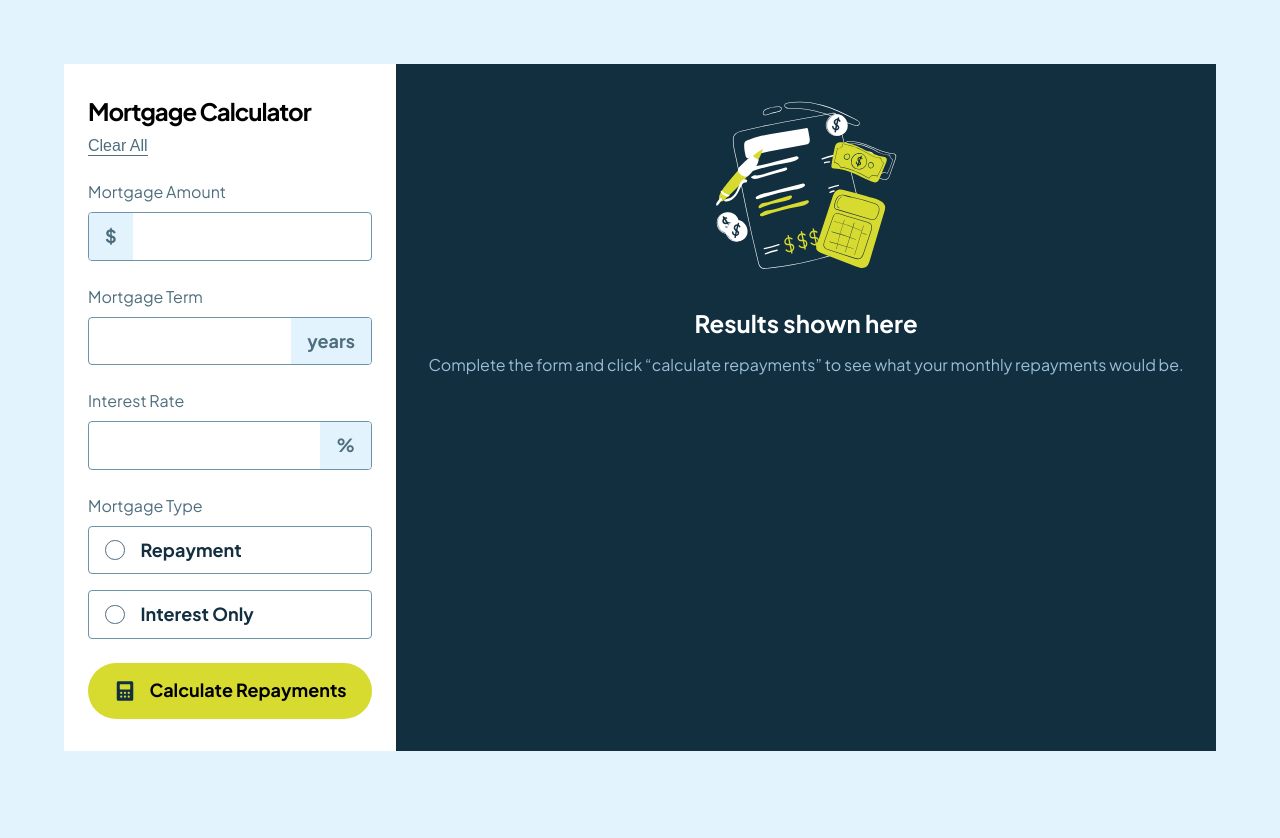
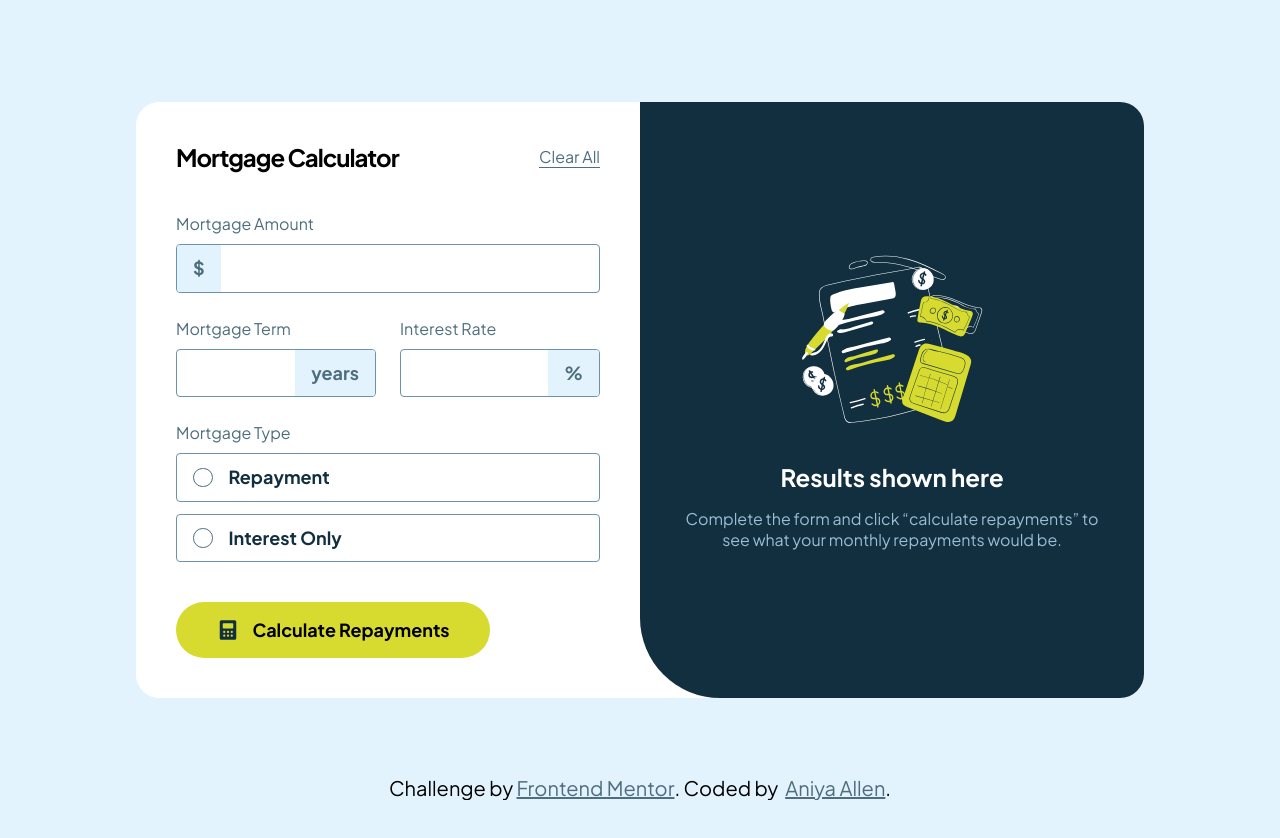
Before and after one commit to amallen1/mortgage-calc, a plain HTML site: page index.html in a window 1280 px wide. After the commit the page ends 800 px from the top, so only its background shows below. Drawn offline with Linux system fonts and the light colour scheme.

Commit message:
updated styles

```diff
--- a/index.html
+++ b/index.html
@@ -80,7 +80,7 @@
             </button>
           </form>
         </section>
-        <section class="results">
+        <section class="results empty">
           <!-- empty results -->
           <div>
             <img
@@ -95,14 +95,15 @@
             monthly repayments would be.
           </p>
         </section>
+
       </div>
     </main>
 
-    <!-- <div class="attribution">
-      Challenge by
-      <a href="https://www.frontendmentor.io?ref=challenge">Frontend Mentor</a>.
-      Coded by <a href="#">Your Name Here</a>.
-    </div> -->
+    <div class="attribution">
+      Challenge by&nbsp;
+      <a href="https://www.frontendmentor.io?ref=challenge"> Frontend Mentor</a
+      >. Coded by &nbsp; <a href="https://aniyaallen.com"> Aniya Allen</a>.
+    </div>
     <script src="index.js"></script>
   </body>
 </html>
--- a/styles.css
+++ b/styles.css
@@ -18,10 +18,14 @@
   --slate-900: hsl(202, 55%, 16%);
 }
 
+html {
+  position: relative;
+}
+
 body {
   background-color: var(--slate-100);
-  height: 100vh;
   font-family: "Plus Jakarta Sans", sans-serif;
+  /* position: relative; */
 }
 
 h1 {
@@ -52,6 +56,7 @@ h1 {
   border: none;
   border-bottom: 1px solid var(--slate-700);
   font-size: 1rem;
+  font-family: "Plus Jakarta Sans", sans-serif;
 }
 
 .clear-btn:hover {
@@ -91,6 +96,7 @@ input[type="number"] {
   font-weight: 700;
   color: var(--slate-900);
   font-family: "Plus Jakarta Sans", sans-serif;
+  -moz-appearance: textfield; /* hides spinner on firefox */
 }
 
 input[type="number"]:hover {
@@ -112,6 +118,7 @@ input[type="number"]::-webkit-outer-spin-button {
 
 .input-icon.prefix + input[type="number"] {
   padding-left: 3.75rem;
+  padding-right: 1rem;
 }
 
 .input-icon.years + input[type="number"] {
@@ -169,6 +176,7 @@ input[type="number"]::-webkit-outer-spin-button {
 
 .radio-option:has(input[type="radio"]:checked) {
   background-color: rgba(216, 219, 47, 0.15);
+  border-color: var(--lime);
 }
 
 .radio-option input,
@@ -231,6 +239,7 @@ input[type="radio"]:checked::after {
 
 .submit-btn:hover {
   cursor: pointer;
+  background-color: #eced97;
 }
 
 /* results section */
@@ -252,22 +261,112 @@ input[type="radio"]:checked::after {
 }
 
 .instructions {
-    color: var(--slate-300)
+  color: var(--slate-300);
 }
 
 /* Attribution */
 
 .attribution {
   font-size: 11px;
-  text-align: center;
+  position: absolute;
+  bottom: 0px;
+  width: 100%;
+  display: flex;
+  justify-content: center;
+  color: var(--white);
 }
 .attribution a {
-  color: hsl(228, 45%, 44%);
+  /* color: hsl(228, 45%, 44%); */
+  color: var(--lime);
 }
 
-@media (min-width: 550px) {
+@media (min-width: 600px) {
+  .attribution {
+    font-size: 1.25rem;
+    color: black;
+  }
+
+  .attribution a {
+    color: var(--slate-700);
+  }
+
   .container {
     margin: 5%;
-    flex-direction: row;
+  }
+
+  .calculator-input {
+    padding: 2.5rem;
+    border-radius: 24px 24px 0px 0px;
+  }
+
+  .calc-header {
+    display: flex;
+    justify-content: space-between;
+    margin-bottom: 2.5rem;
+  }
+
+  h1 {
+    margin-bottom: 0;
+  }
+
+  .clear-btn {
+    align-self: center;
+  }
+
+  .flex {
+    display: flex;
+    column-gap: 1.5rem;
+  }
+
+  .flex .form-item {
+    flex: 1;
+  }
+
+  .radio-group {
+    row-gap: 0.75rem;
+  }
+
+  .form-item:has(input[type="radio"]) {
+    margin-bottom: 2.5rem;
+  }
+
+  .submit-btn {
+    width: 314px;
+  }
+
+  .results {
+    border-radius: 0px 0px 24px 24px;
+    padding: 2.5rem;
   }
 }
+
+@media (min-width: 1024px) {
+  body {
+    height: 100vh;
+    display: flex;
+    justify-content: center;
+    align-items: center;
+  }
+
+  .container {
+    flex-direction: row;
+    border-radius: 24px;
+    background-color: var(--white);
+    max-width: 1008px;
+    margin: 0;
+  }
+
+  .calculator-input {
+    flex: 1;
+    border-radius: 24px 0px 0px 24px;
+  }
+
+  /* empty results */
+  .results {
+    border-radius: 0px 24px 24px 80px;
+    display: flex;
+    flex-direction: column;
+    justify-content: center;
+    align-items: center;
+  }
+}
```
